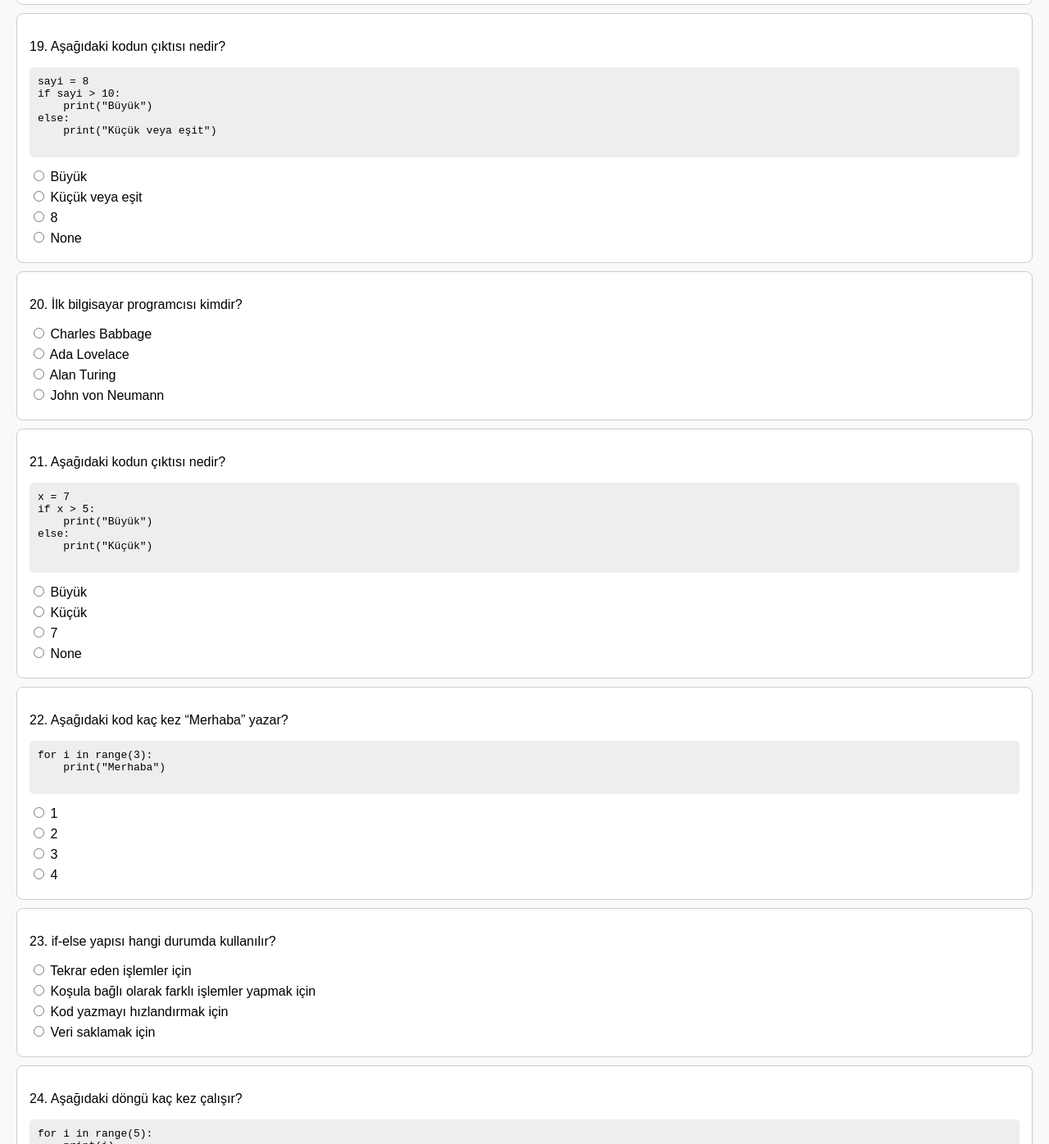
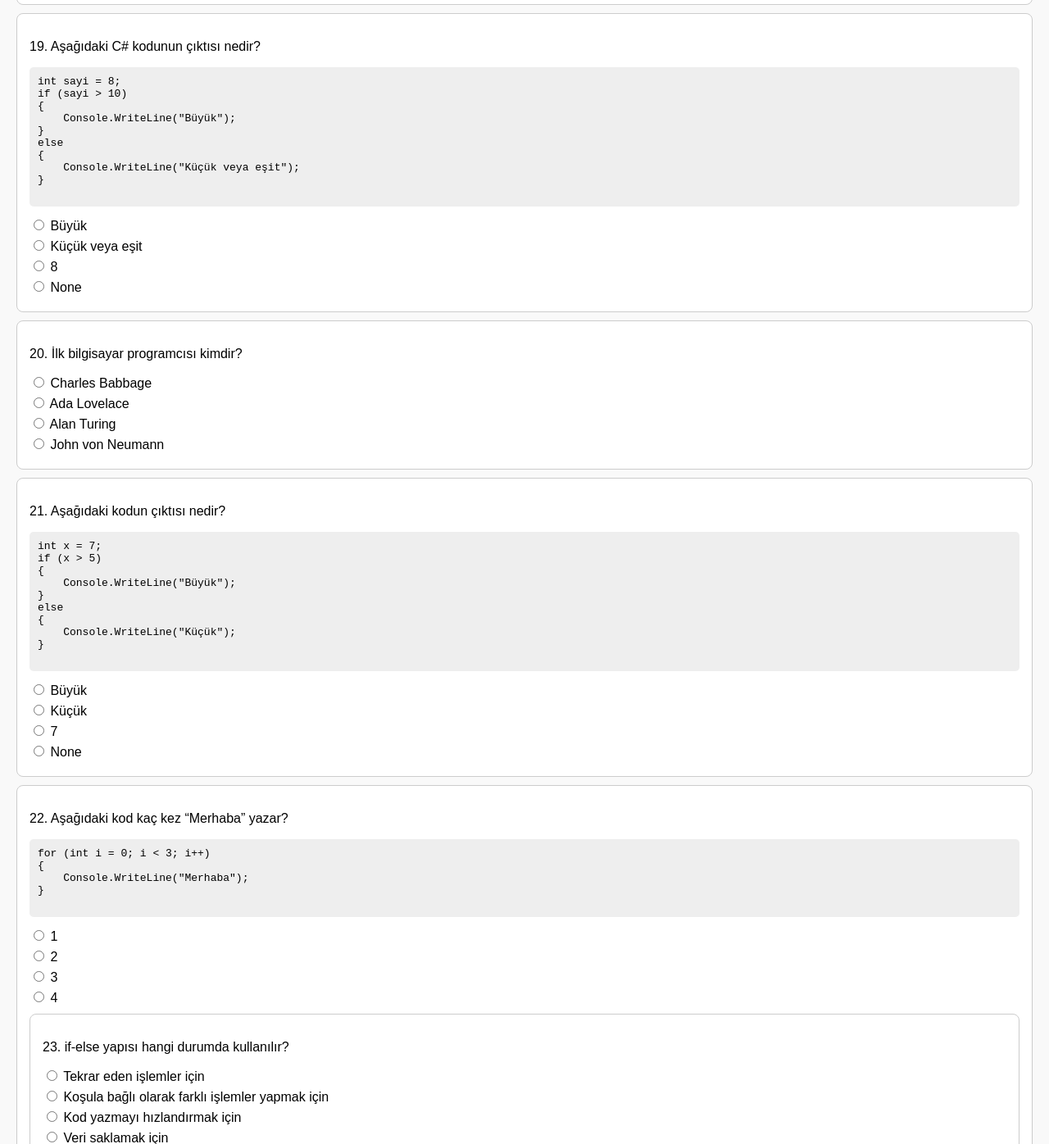
Before and after one commit to ardaayaydin0/programlamatemelleri, a plain HTML site: page index.html in a window 1280 px wide. Shown: the part 3520-4916 px from the top of the page at 82% size. Drawn offline with Linux system fonts and the light colour scheme.

```diff
--- a/index.html
+++ b/index.html
@@ -154,7 +154,7 @@
 </div>
 
 <div class="soru">
-    <p>13. elif ne işe yarar?</p>
+    <p>13. else if ne işe yarar?</p>
     <div class="cevaplar">
         <label><input type="radio" name="q13" value="A"> if koşulu True ise çalışır</label>
         <label><input type="radio" name="q13" value="B"> if koşulu False ise başka koşulu kontrol eder</label>
@@ -220,13 +220,17 @@
 </div>
 
 <div class="soru">
-    <p>19. Aşağıdaki kodun çıktısı nedir?</p>
+    <p>19. Aşağıdaki C# kodunun çıktısı nedir?</p>
     <pre>
-sayi = 8
-if sayi > 10:
-    print("Büyük")
-else:
-    print("Küçük veya eşit")
+int sayi = 8;
+if (sayi > 10)
+{
+    Console.WriteLine("Büyük");
+}
+else
+{
+    Console.WriteLine("Küçük veya eşit");
+}
     </pre>
     <div class="cevaplar">
         <label><input type="radio" name="q19" value="A"> Büyük</label>
@@ -236,6 +240,7 @@ else:
     </div>
     <div class="sonuc" id="sonuc19"></div>
 </div>
+
 
 <div class="soru">
     <p>20. İlk bilgisayar programcısı kimdir?</p>
@@ -252,11 +257,15 @@ else:
 <div class="soru">
     <p>21. Aşağıdaki kodun çıktısı nedir?</p>
     <pre>
-x = 7
-if x > 5:
-    print("Büyük")
-else:
-    print("Küçük")
+int x = 7;
+if (x > 5)
+{
+    Console.WriteLine("Büyük");
+}
+else
+{
+    Console.WriteLine("Küçük");
+}
     </pre>
     <div class="cevaplar">
         <label><input type="radio" name="q21" value="A"> Büyük</label>
@@ -267,11 +276,14 @@ else:
     <div class="sonuc" id="sonuc21"></div>
 </div>
 
+
 <div class="soru">
     <p>22. Aşağıdaki kod kaç kez “Merhaba” yazar?</p>
     <pre>
-for i in range(3):
-    print("Merhaba")
+for (int i = 0; i < 3; i++)
+{
+    Console.WriteLine("Merhaba");
+}
     </pre>
     <div class="cevaplar">
         <label><input type="radio" name="q22" value="A"> 1</label>
@@ -280,14 +292,13 @@ for i in range(3):
         <label><input type="radio" name="q22" value="D"> 4</label>
     </div>
     <div class="sonuc" id="sonuc22"></div>
-</div>
 
 <div class="soru">
     <p>23. if-else yapısı hangi durumda kullanılır?</p>
     <div class="cevaplar">
         <label><input type="radio" name="q23" value="A"> Tekrar eden işlemler için</label>
         <label><input type="radio" name="q23" value="B"> Koşula bağlı olarak farklı işlemler yapmak için</label>
-               <label><input type="radio" name="q23" value="C"> Kod yazmayı hızlandırmak için</label>
+        <label><input type="radio" name="q23" value="C"> Kod yazmayı hızlandırmak için</label>
         <label><input type="radio" name="q23" value="D"> Veri saklamak için</label>
     </div>
     <div class="sonuc" id="sonuc23"></div>
@@ -296,8 +307,10 @@ for i in range(3):
 <div class="soru">
     <p>24. Aşağıdaki döngü kaç kez çalışır?</p>
     <pre>
-for i in range(5):
-    print(i)
+for (int i = 0; i < 5; i++)
+{
+    Console.WriteLine(i);
+}
     </pre>
     <div class="cevaplar">
         <label><input type="radio" name="q24" value="A"> 4</label>
```
